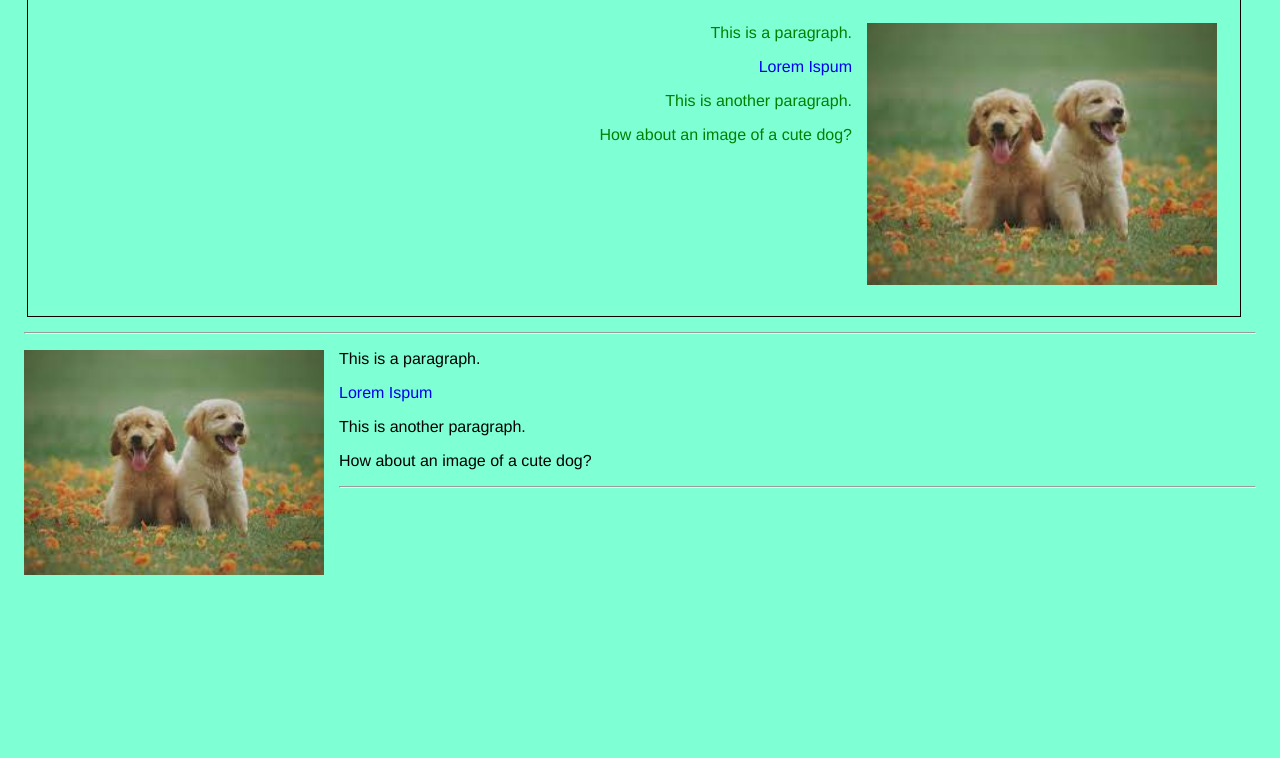
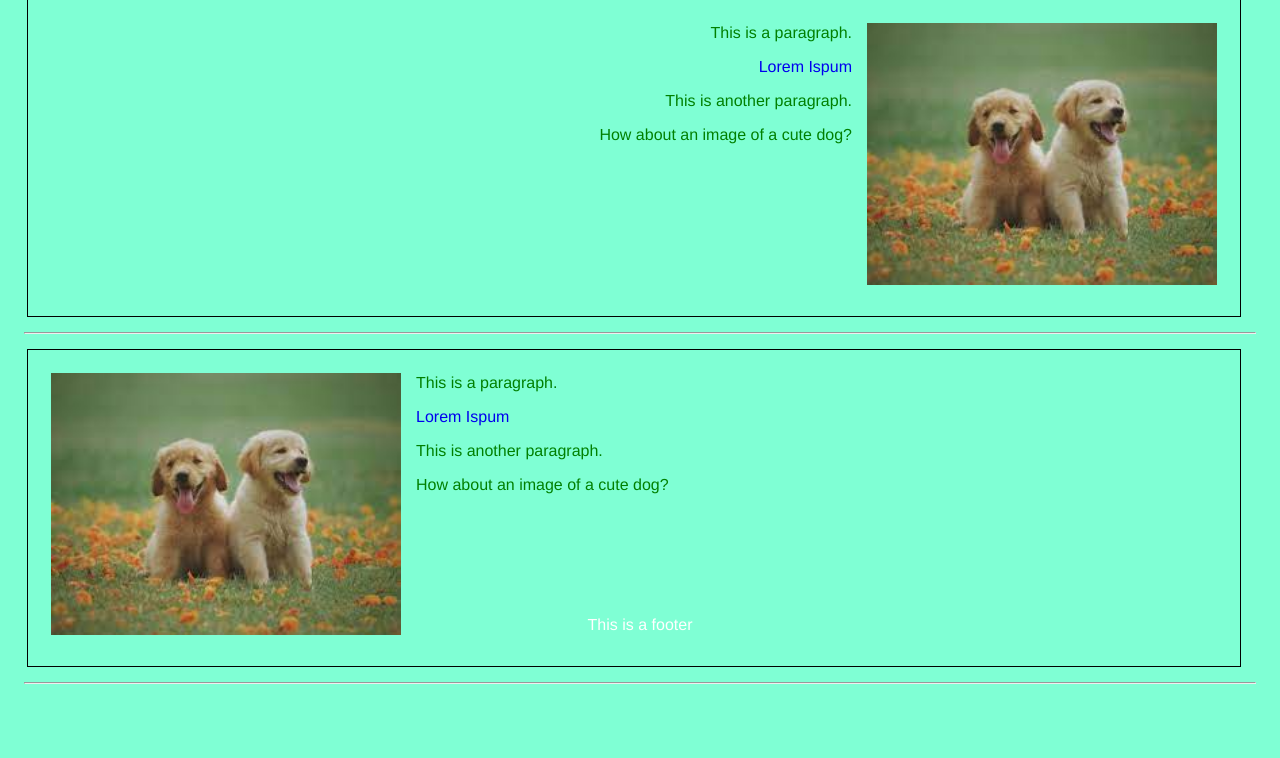
Before and after one commit to EricLindCS/CS112, a PHP site: page /html/index.html in a window 1280 px wide. Shown: the part 195-953 px from the top of the page. Before the commit the page ends 770 px from the top, so only its background shows below. Run offline with PHP 8.4, Linux system fonts and the light colour scheme.

Commit message:
i hate this

```diff
--- a/Week 2/css/homeCSS.css
+++ b/Week 2/css/homeCSS.css
@@ -43,7 +43,7 @@ float: right;
 
 #hp2  {
     float: left;
-     margin: 0 15px 0 0;
+     margin: 15px 15px 15px 15px;
 }
 
 .Section1 {
@@ -52,6 +52,15 @@ float: right;
     color:green;
     padding:.5em;
     text-align:right;
+    height: 300px;
+}
+
+.Section2 {
+    margin: 15px 15px 15px 3px;
+     border:1px solid black;
+    color:green;
+    padding:.5em;
+    text-align:left;
     height: 300px;
 }
 
--- a/Week 2/html/index.html
+++ b/Week 2/html/index.html
@@ -51,7 +51,7 @@ a:active {
 <hr>
 <div class="Section2">
 
-<img src="../images/index.jpg" alt="An Image" width="300" id="hp2"/>
+<img src="../images/index.jpg" alt="An Image" width="350" id="hp2"/>
  <p>This is a paragraph.</p>
  <a href="https://google.com">Lorem Ispum</a>
  <p>This is another paragraph.</p>
```
